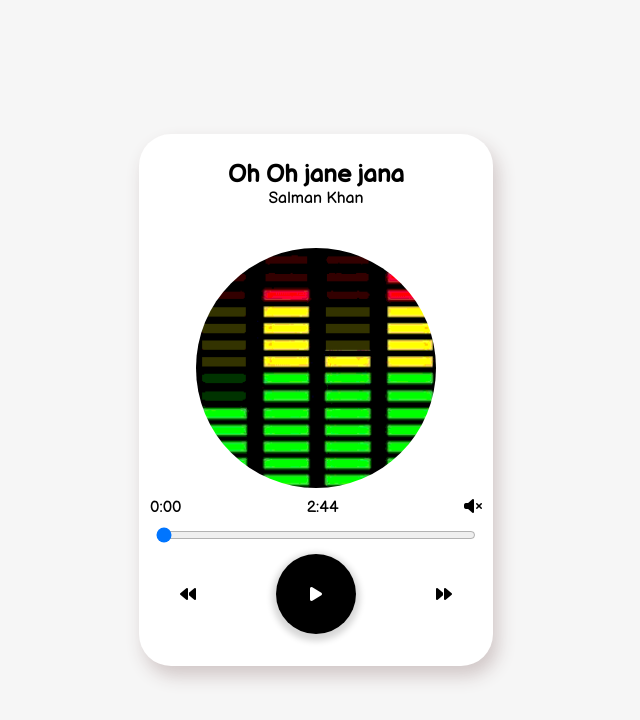
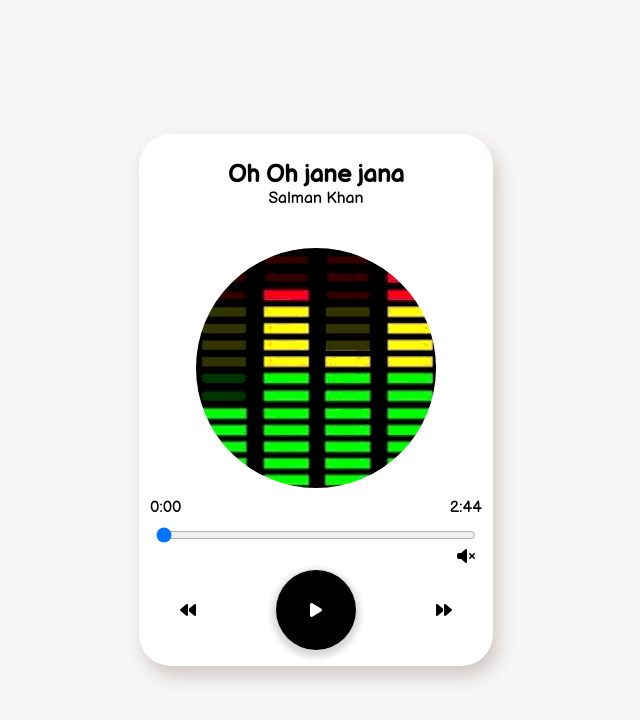
Before and after one commit to DevproSachin/Musicwebapp, a plain HTML site: page index.html in a window 1280 px wide. Shown: the whole page, without its empty margins (324-964 px from the left). Drawn offline with Linux system fonts and the light colour scheme.

Commit message:
mute icon placement changes

```diff
--- a/css/style.css
+++ b/css/style.css
@@ -42,6 +42,8 @@ body {
     justify-content: space-around;
     padding-top: 6px;
     align-items: center;
+    /* padding-left: 6rem;
+    padding-right: 1rem; */
 }
 .icons .main_button {
     width: 5rem;
@@ -75,6 +77,12 @@ input#myprogressBar {
     justify-content: space-between;
     padding: 10px 10px;
 }
+.volume {
+    display: flex;
+    justify-content: end;
+    margin-right: 17px;
+}
+
 .anime {
     animation:rotatePlayer 3s linear infinite;
 }
--- a/index.html
+++ b/index.html
@@ -25,10 +25,6 @@
                                         <div id="duration">
                                               2:44
                                         </div>
-                                      <div class="volume">
-                                        <!-- <input type="range" id="volume-bar" title="volume" min="0" max="1" step="0.1" value="1"> -->
-                                        <i class="fa-solid fa-volume-xmark volumemark" id="mute"></i>
-                                      </div>
 
                                 </div>
 
@@ -39,11 +35,16 @@
                                        </div>
 
                                 </div>
+                                <div class="volume">
+                                        <i class="fa-solid fa-volume-xmark volumemark" id="mute"></i>
+                                </div>
+
                          <div class="icons">
 
                             <i class="fa-solid fa-backward" id="prev"></i>
                             <i class="fa-solid fa-play main_button" id="play"></i>
                             <i class="fa-solid fa-forward" id="next"></i>
+
                          </div>
                  </div>
 
```
